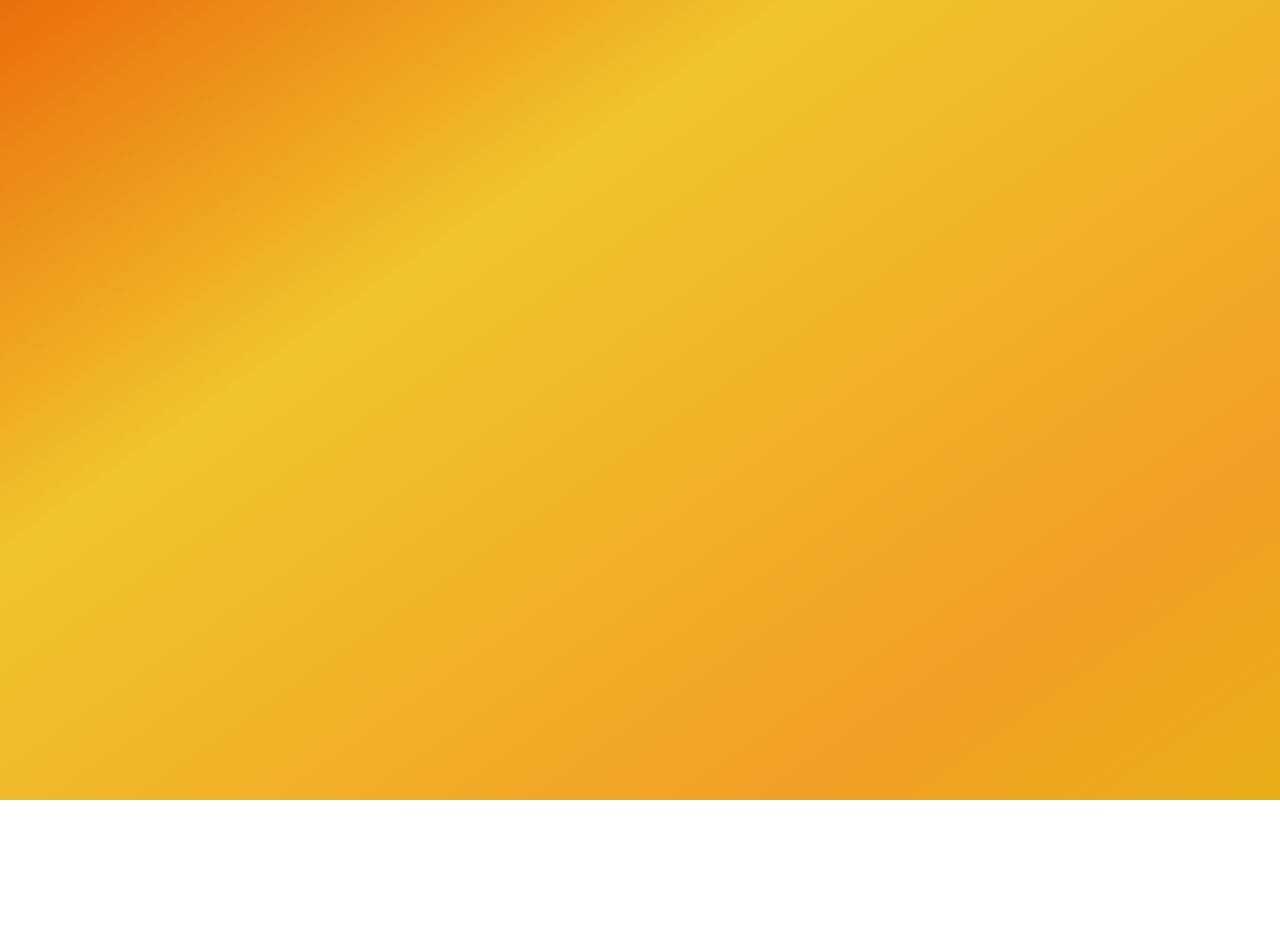
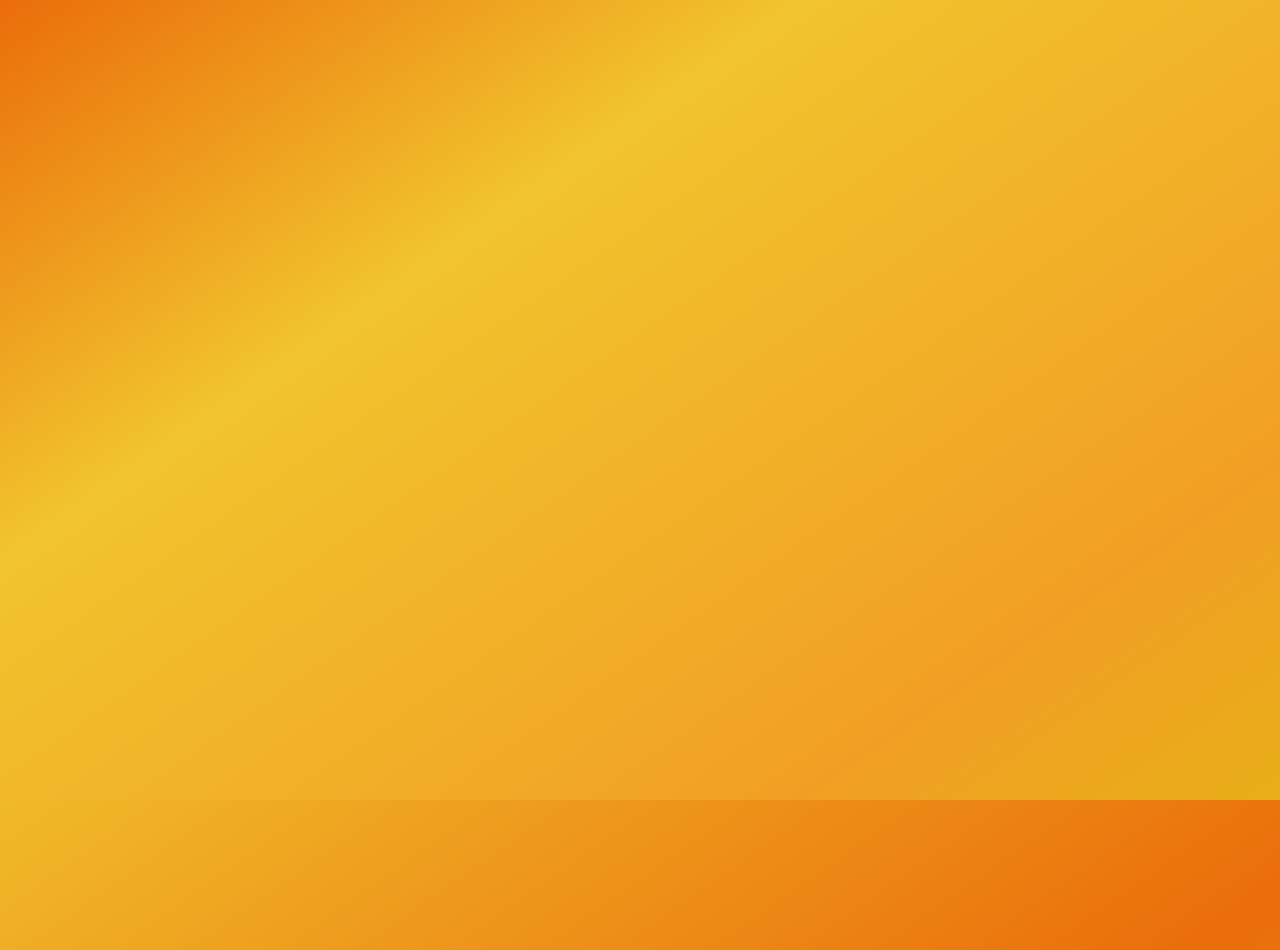
Before and after one commit to omprakash2469/React-Parallax, a React (Vite) app: page / in a window 1280 px wide. Before the commit the page ends 800 px from the top, so only its background shows below. Built offline with nearby package versions, Linux system fonts and the light colour scheme.

Commit message:
added scrolling circle

```diff
--- a/src/assets/css/style.css
+++ b/src/assets/css/style.css
@@ -47,6 +47,31 @@
     rgba(232, 174, 24, 1) 100%
   );
   filter: progid:DXImageTransform.Microsoft.gradient(startColorstr="#ea6d0a",endColorstr="#e8ae18",GradientType=1);
+}
+.theme-background-secondary {
+  background: rgb(241, 159, 36);
+  background: -moz-linear-gradient(
+    145deg,
+    rgba(241, 159, 36, 1) 9%,
+    rgba(241, 196, 45, 1) 39%,
+    rgba(234, 109, 10, 1) 76%,
+    rgba(232, 174, 24, 1) 100%
+  );
+  background: -webkit-linear-gradient(
+    145deg,
+    rgba(241, 159, 36, 1) 9%,
+    rgba(241, 196, 45, 1) 39%,
+    rgba(234, 109, 10, 1) 76%,
+    rgba(232, 174, 24, 1) 100%
+  );
+  background: linear-gradient(
+    145deg,
+    rgba(241, 159, 36, 1) 9%,
+    rgba(241, 196, 45, 1) 39%,
+    rgba(234, 109, 10, 1) 76%,
+    rgba(232, 174, 24, 1) 100%
+  );
+  filter: progid:DXImageTransform.Microsoft.gradient(startColorstr="#f19f24",endColorstr="#e8ae18",GradientType=1);
 }
 
 /* Animation delays  */
--- /dev/null
+++ b/src/components/ParallaxCircle.jsx
@@ -0,0 +1,36 @@
+import React, { useEffect, useState } from "react";
+
+export default function ParallaxCircle() {
+  const [circleSize, setCircleSize] = useState(1800);
+
+  useEffect(() => {
+    // Function to handle scroll events
+    const handleScroll = () => {
+      // Calculate the new circle size based on scroll position
+      const newSize = 1800 - window.scrollY * 1.5; // Adjust the factor to control the scroll speed
+      setCircleSize(Math.max(20, newSize)); // Ensure the circle size doesn't go below a certain threshold
+    };
+
+    // Add the scroll event listener
+    window.addEventListener("scroll", handleScroll);
+
+    // Remove the event listener when the component unmounts
+    return () => {
+      window.removeEventListener("scroll", handleScroll);
+    };
+  }, []);
+
+  return (
+    <div className="relative theme-background flex justify-center items-center overflow-hidden h-[100svh]">
+      <h2 className="text-5xl font-bold absolute top-20 left-14 grid text-white font-poppins gap-y-2 z-20">
+        <span>Agency - Subscription</span>
+        <span>Model for fast moving</span>
+        <span>brands.</span>
+      </h2>
+      <div
+        className="absolute rounded-full transition-all theme-background-secondary z-10 drop-shadow-2xl"
+        style={{ width: `${circleSize}px`, height: `${circleSize}px` }}
+      ></div>
+    </div>
+  );
+}
--- a/src/pages/Home.jsx
+++ b/src/pages/Home.jsx
@@ -1,6 +1,7 @@
 import React from "react";
-import { homeRevolveBg, reactLogo } from "../assets";
+import { reactLogo } from "../assets";
 import Navbar from "../components/Layout/Navbar";
+import ParallaxCircle from "../components/ParallaxCircle";
 
 export default function Home() {
   return (
@@ -69,6 +70,8 @@ export default function Home() {
       </header>
 
       <div className="theme-background animate-slideDown absolute -top-[120vh] z-30 animation-delay-4000 w-full h-[100svh]"></div>
+
+      <ParallaxCircle />
     </>
   );
 }
```
